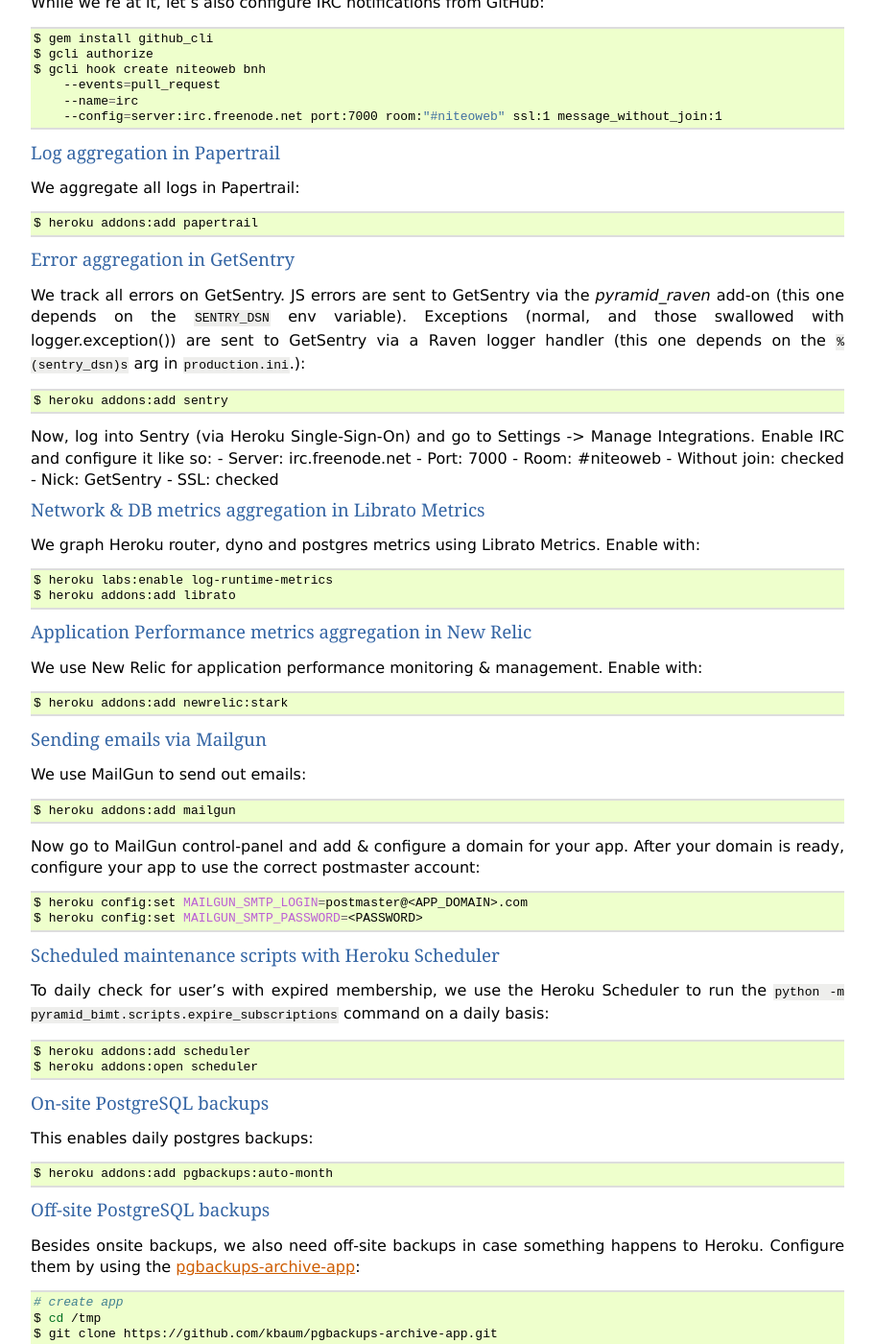
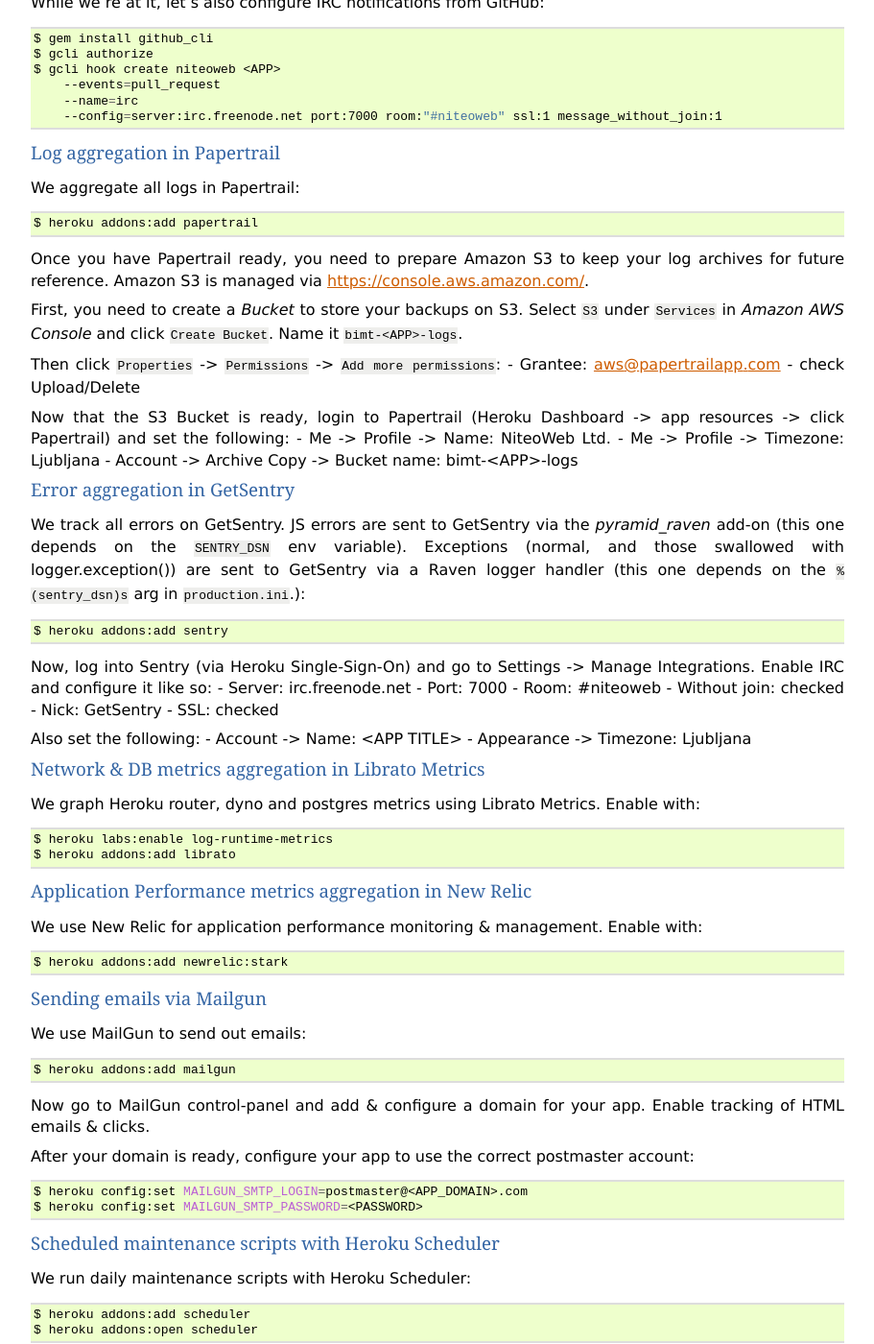
Before and after one commit to persho/pyramid_bimt, a Sphinx documentation site: the page built from docs/deploy.rst, in a window 1280 px wide and 1400 px high, scrolled down 1856 px. Shown: the whole window at 96% size, without its empty margins (48-959 px from the left). Built offline with Sphinx 7.4.7, drawn with Linux system fonts in a browser that asks for light colours; some of the changed text lies outside the part shown.

Commit message:
more documentation on deployment environment

```diff
--- a/docs/deploy.rst
+++ b/docs/deploy.rst
@@ -126,7 +126,7 @@
 
     $ gem install github_cli
     $ gcli authorize
-    $ gcli hook create niteoweb bnh
+    $ gcli hook create niteoweb <APP>
         --events=pull_request
         --name=irc
         --config=server:irc.freenode.net port:7000 room:"#niteoweb" ssl:1 message_without_join:1
@@ -141,6 +141,23 @@
 
     $ heroku addons:add papertrail
 
+Once you have Papertrail ready, you need to prepare Amazon S3 to keep your
+log archives for future reference. Amazon S3 is managed via
+https://console.aws.amazon.com/.
+
+First, you need to create a `Bucket` to store your backups on S3. Select ``S3``
+under ``Services`` in `Amazon AWS Console` and click ``Create Bucket``. Name
+it ``bimt-<APP>-logs``.
+
+Then click ``Properties`` -> ``Permissions`` -> ``Add more permissions``:
+- Grantee: aws@papertrailapp.com
+- check Upload/Delete
+
+Now that the S3 Bucket is ready, login to Papertrail (Heroku Dashboard -> app
+resources -> click Papertrail) and set the following:
+- Me -> Profile -> Name: NiteoWeb Ltd.
+- Me -> Profile -> Timezone: Ljubljana
+- Account -> Archive Copy -> Bucket name: bimt-<APP>-logs
 
 Error aggregation in GetSentry
 """"""""""""""""""""""""""""""
@@ -163,6 +180,10 @@
 - Without join: checked
 - Nick: GetSentry
 - SSL: checked
+
+Also set the following:
+- Account -> Name: <APP TITLE>
+- Appearance -> Timezone: Ljubljana
 
 
 Network & DB metrics aggregation in Librato Metrics
@@ -198,6 +219,8 @@
     $ heroku addons:add mailgun
 
 Now go to MailGun control-panel and add & configure a domain for your app.
+Enable tracking of HTML emails & clicks.
+
 After your domain is ready, configure your app to use the correct postmaster
 account:
 
@@ -211,14 +234,19 @@
 Scheduled maintenance scripts with Heroku Scheduler
 """""""""""""""""""""""""""""""""""""""""""""""""""
 
-To daily check for user's with expired membership, we use the Heroku Scheduler
-to run the ``python -m pyramid_bimt.scripts.expire_subscriptions`` command on a
-daily basis:
+We run daily maintenance scripts with Heroku Scheduler:
 
 .. code-block:: bash
 
     $ heroku addons:add scheduler
     $ heroku addons:open scheduler
+
+Add the following BIMT scripts (plus any additional app-specific ones):
+
+.. code-block:: bash
+
+    python -m pyramid_bimt.scripts.expire_subscriptions etc/production.ini
+    python -m pyramid_bimt.scripts.sanity_check_email etc/production.ini
 
 
 On-site PostgreSQL backups
```
